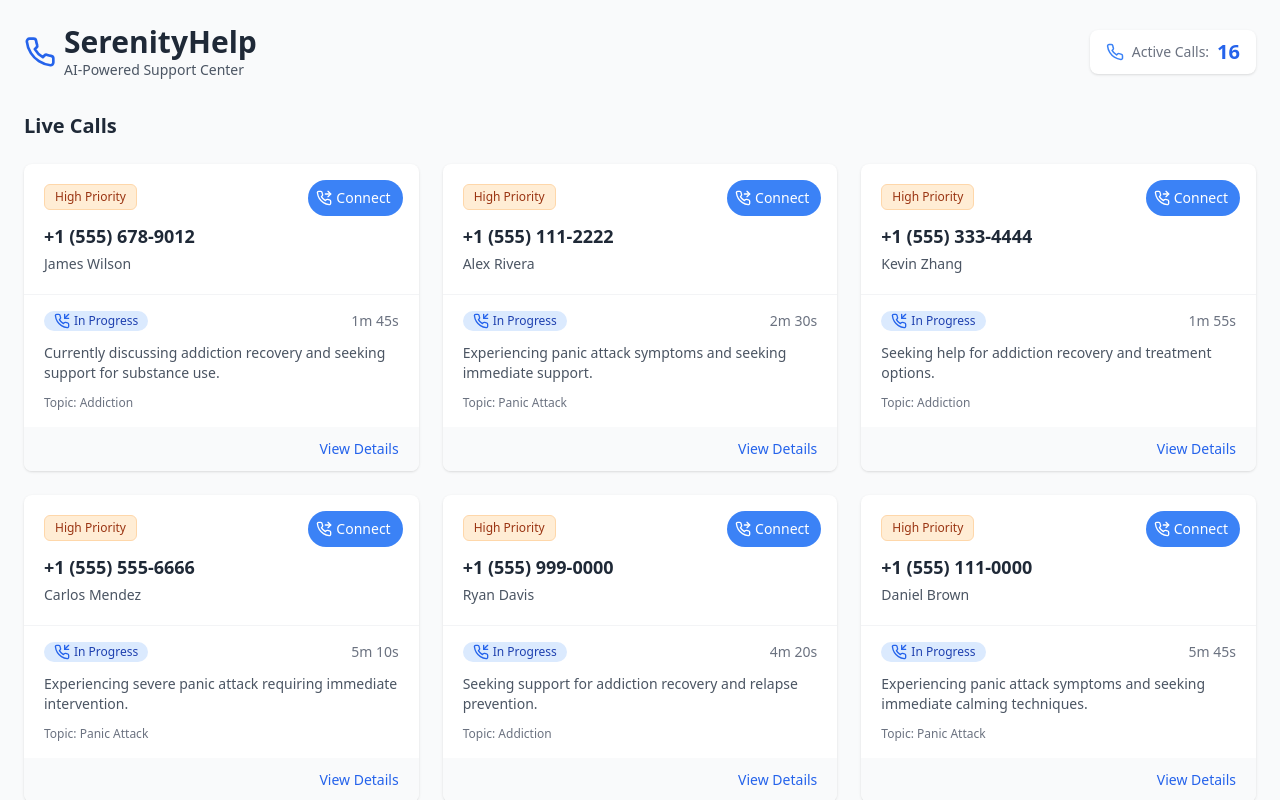
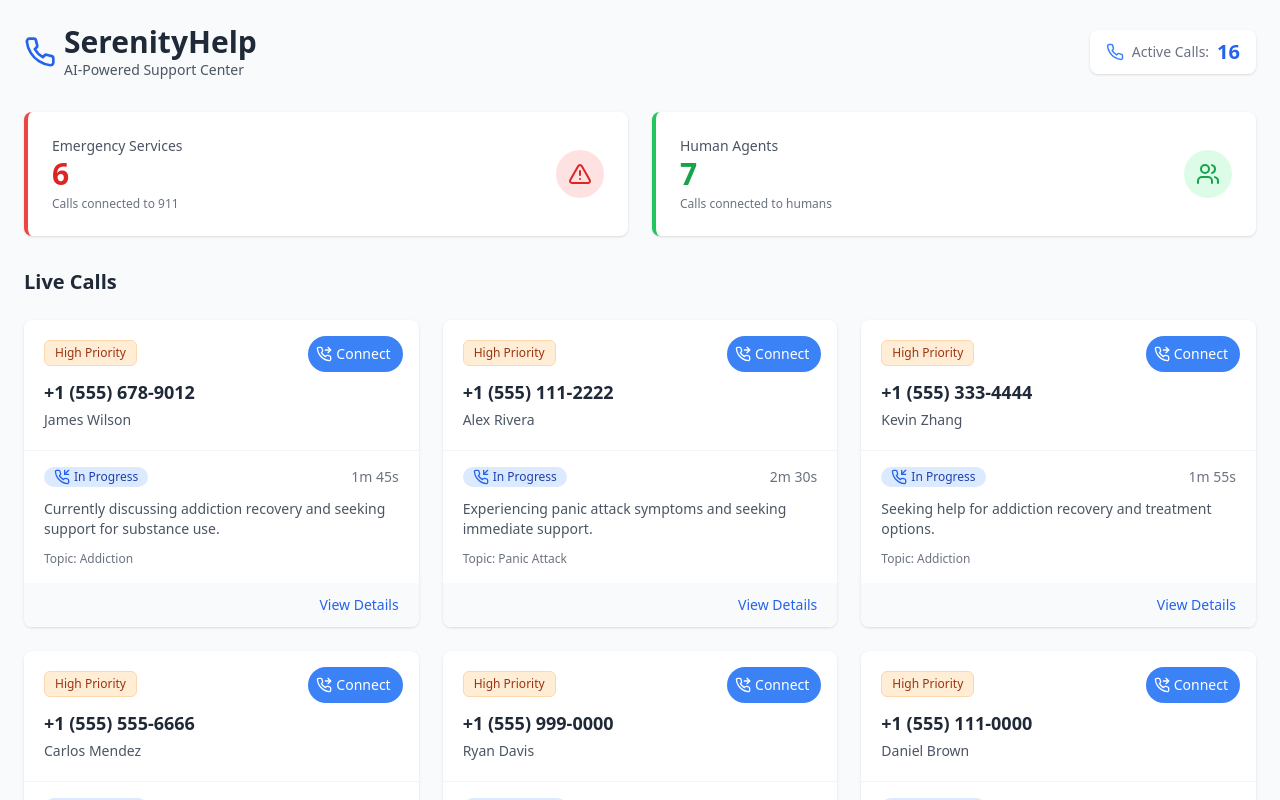
Before and after one commit to kajenthavaraj/serenityhelp, a React (Vite) app in the folder frontend/: page / in a window 1280 px wide. Shown: the top 800 px of the page. Built offline with nearby package versions, Linux system fonts and the light colour scheme.

Commit message:
Added resolve button - still need to add functionality

```diff
--- a/frontend/components/Dashboard.tsx
+++ b/frontend/components/Dashboard.tsx
@@ -2,13 +2,24 @@ import React, { useState } from 'react'
 import CallLogTile from './CallLogTile'
 import CallDetailsSidebar from './CallDetailsSidebar'
 import { callLogs } from '../utils/mockData'
-import { BarChart2Icon, PhoneIcon, UserIcon } from 'lucide-react'
+import { BarChart2Icon, PhoneIcon, UserIcon, AlertTriangleIcon, UsersIcon } from 'lucide-react'
 
 const Dashboard = () => {
   const [selectedCall, setSelectedCall] = useState(null)
   const inProgressCalls = callLogs.filter(
     (call) => call.status === 'in-progress',
   )
+
+  // Count emergency service calls (connected-to-911)
+  const emergencyServiceCalls = callLogs.filter(
+    (call) => call.status === 'connected-to-911'
+  ).length
+
+  // Count human agent calls (connected-to-agent)
+  const humanAgentCalls = callLogs.filter(
+    (call) => call.status === 'connected-to-agent'
+  ).length
+
   // Sort calls by status (in-progress first) and then by priority
   const sortedCalls = [...callLogs].sort((a, b) => {
     // First sort by status - in-progress comes first
@@ -47,6 +58,36 @@ const Dashboard = () => {
           </div>
         </div>
       </header>
+
+      {/* Emergency Services and Human Agent Tiles */}
+      <div className="grid grid-cols-1 md:grid-cols-2 gap-6 mb-8">
+        <div className="bg-white rounded-lg shadow p-6 border-l-4 border-red-500">
+          <div className="flex items-center justify-between">
+            <div>
+              <p className="text-sm font-medium text-gray-600">Emergency Services</p>
+              <p className="text-3xl font-bold text-red-600">{emergencyServiceCalls}</p>
+              <p className="text-xs text-gray-500 mt-1">Calls connected to 911</p>
+            </div>
+            <div className="bg-red-100 p-3 rounded-full">
+              <AlertTriangleIcon className="text-red-600" size={24} />
+            </div>
+          </div>
+        </div>
+
+        <div className="bg-white rounded-lg shadow p-6 border-l-4 border-green-500">
+          <div className="flex items-center justify-between">
+            <div>
+              <p className="text-sm font-medium text-gray-600">Human Agents</p>
+              <p className="text-3xl font-bold text-green-600">{humanAgentCalls}</p>
+              <p className="text-xs text-gray-500 mt-1">Calls connected to humans</p>
+            </div>
+            <div className="bg-green-100 p-3 rounded-full">
+              <UsersIcon className="text-green-600" size={24} />
+            </div>
+          </div>
+        </div>
+      </div>
+
       <div className="flex justify-between items-center mb-6">
         <h2 className="text-xl font-semibold text-gray-800">Live Calls</h2>
       </div>
--- a/frontend/components/pages/CallTransfer.tsx
+++ b/frontend/components/pages/CallTransfer.tsx
@@ -34,9 +34,20 @@ const CallTransfer = () => {
           <ArrowLeftIcon size={20} className="mr-2" />
           Back to Dashboard
         </button>
-        <h1 className="text-2xl font-bold text-green-600 mb-6">
-          Connected to agent: +1 (725)-332-2559
-        </h1>
+        <div className="flex justify-between items-center mb-6">
+          <h1 className="text-2xl font-bold text-green-600">
+            Connected to agent: +1 (725)-332-2559
+          </h1>
+          <button
+            onClick={() => {
+              // Handle resolve action here
+              console.log('Resolve button clicked')
+            }}
+            className="bg-green-600 hover:bg-green-700 text-white px-6 py-2 rounded-lg font-medium transition-colors duration-200"
+          >
+            Resolve
+          </button>
+        </div>
         <div className="bg-white rounded-lg shadow-lg overflow-hidden">
           <div className="p-6 border-b border-gray-200">
             <div className="flex justify-between items-start">
```
